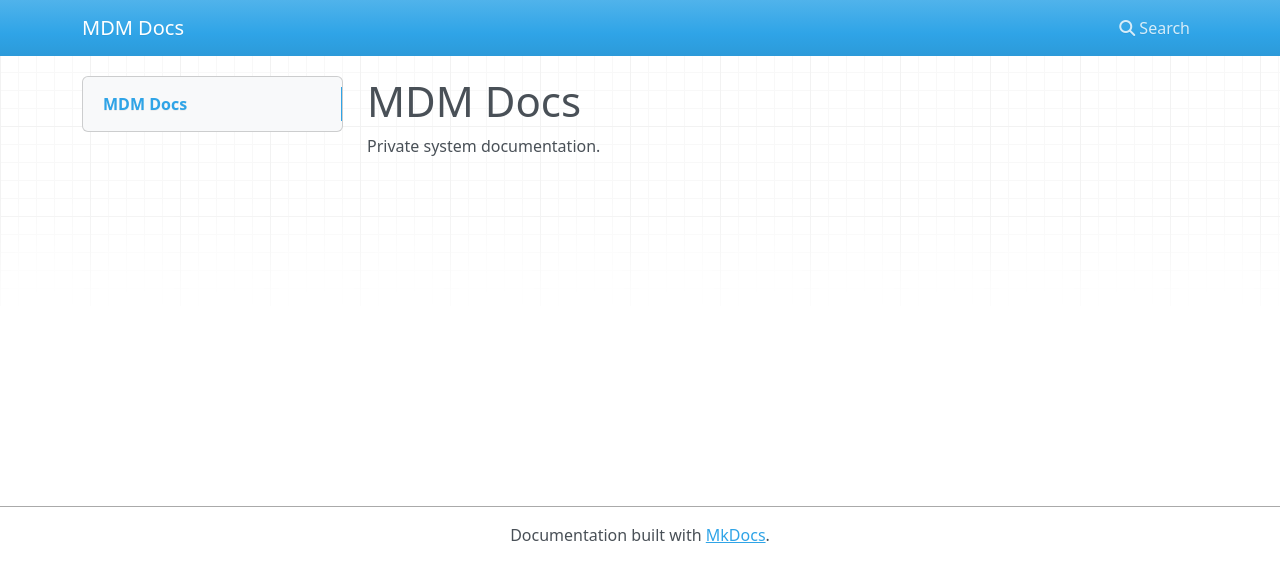
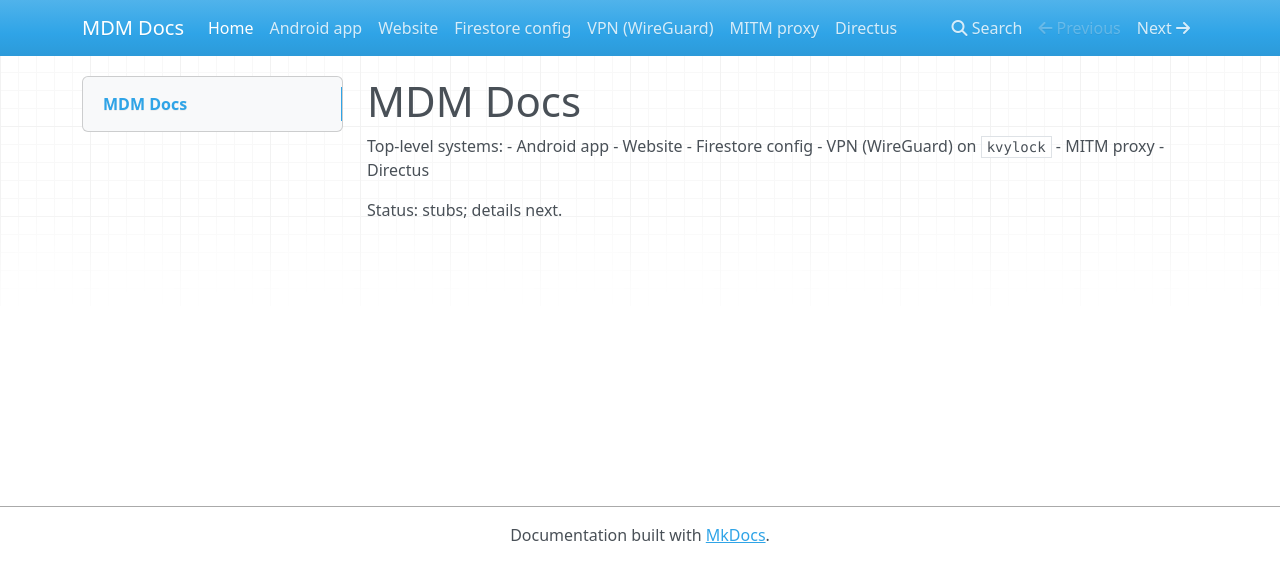
Before and after one commit to TripleU613/mdm-docs, an MkDocs documentation site: the page built from docs/index.md, in a window 1280 px wide. Shown: the top 582 px of the page. Built offline with MkDocs 1.6.1, drawn with Linux system fonts in a browser that asks for light colours; nearby versions of some CDN libraries.

Commit message:
top level

```diff
--- a/docs/index.md
+++ b/docs/index.md
@@ -1,3 +1,11 @@
 # MDM Docs
 
-Private system documentation.
+Top-level systems:
+- Android app
+- Website
+- Firestore config
+- VPN (WireGuard) on `kvylock`
+- MITM proxy
+- Directus
+
+Status: stubs; details next.
--- a/mkdocs.yml
+++ b/mkdocs.yml
@@ -9,3 +9,9 @@ theme:
 
 nav:
   - Home: index.md
+  - Android app: android-app.md
+  - Website: website.md
+  - Firestore config: firestore-config.md
+  - VPN (WireGuard): vpn-wireguard.md
+  - MITM proxy: mitm-proxy.md
+  - Directus: directus.md
```
Also changed, not shown: docs/android-app.md (added, +7 -0 lines), docs/directus.md (added, +7 -0 lines), docs/firestore-config.md (added, +7 -0 lines), docs/mitm-proxy.md (added, +7 -0 lines), docs/vpn-wireguard.md (added, +10 -0 lines), docs/website.md (added, +7 -0 lines).
